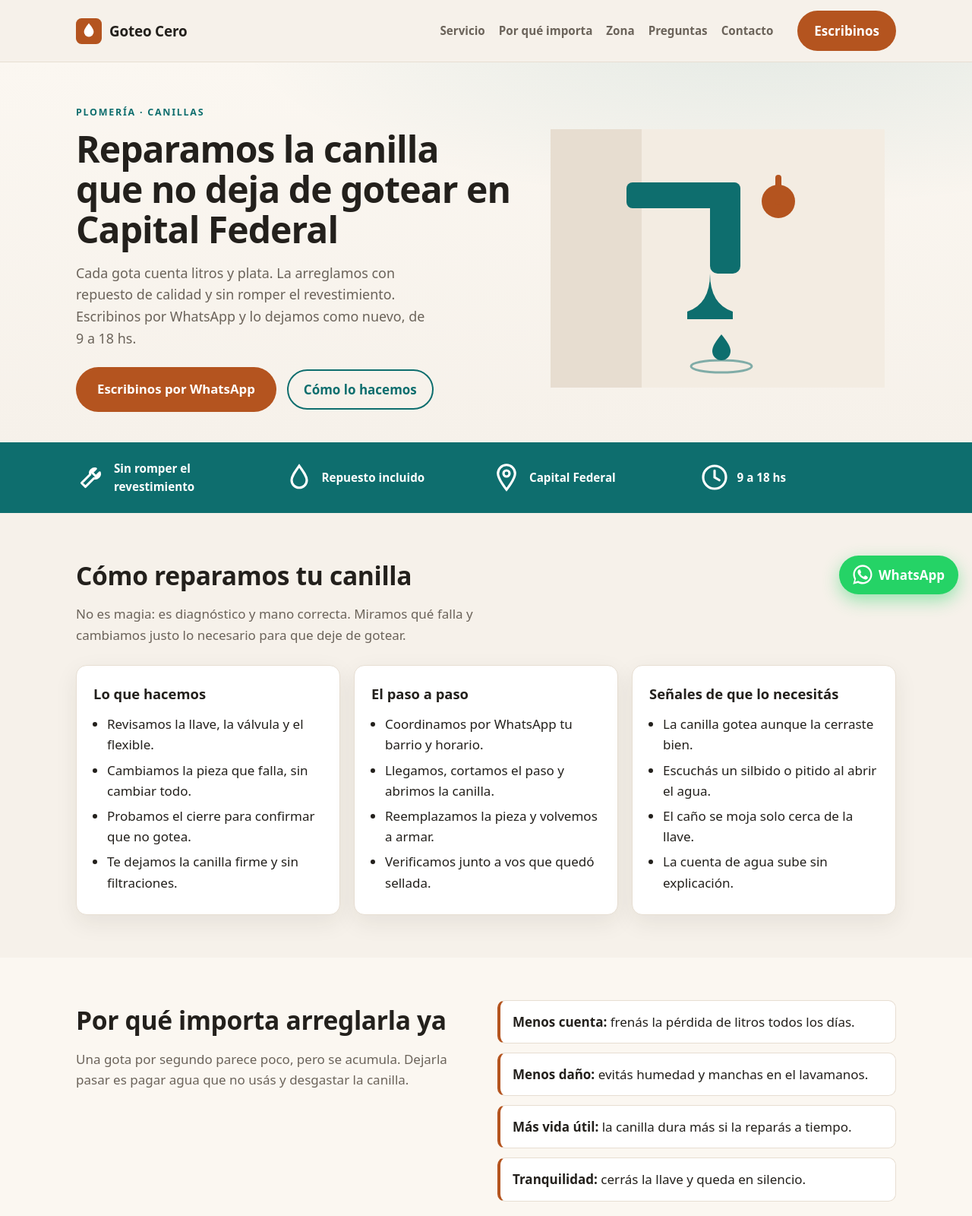
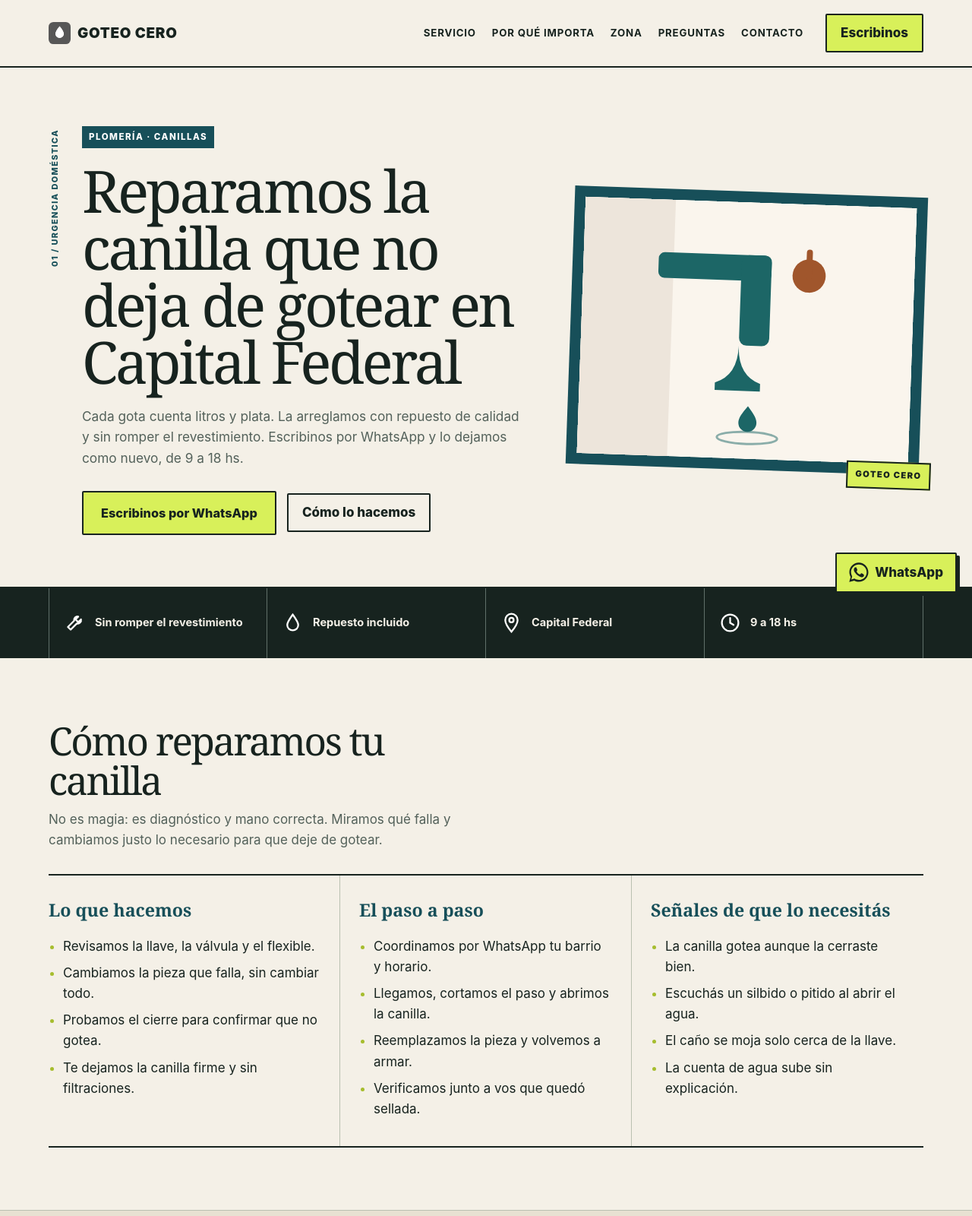
Before and after one commit to TuWebEnTresDias/sitio-plomeria-reparar-canilla-goteante, a plain HTML site: page index.html in a window 1280 px wide. Shown: the top 1600 px of the page at 76% size. Drawn offline with Linux system fonts and the light colour scheme.

Commit message:
Rediseño visual de styles.css: modernización y reducción de CSS redundante

```diff
--- a/styles.css
+++ b/styles.css
@@ -1,321 +1,150 @@
-/* ===========================================================
-   Goteo Cero — micro-sitio #2 (canilla goteante, CABA)
-   Estilos artesanales, paleta terracota/teal sobre crema.
-   Sin frameworks ni recursos de terceros.
-   =========================================================== */
+/* Goteo Cero — identidad editorial / taller: tinta, lima y papel */
+:root {
+  --paper: #f4f0e7;
+  --paper-deep: #e8e1d2;
+  --surface: #fffdf7;
+  --ink: #17231f;
+  --muted: #53615a;
+  --accent: #d8f05a;
+  --accent-dark: #a6bd2e;
+  --blue: #174f59;
+  --line: #b9c0b1;
+  --maxw: 1160px;
+  font-family: Inter, ui-sans-serif, system-ui, -apple-system, "Segoe UI", sans-serif;
+}
+* { box-sizing: border-box; }
+html { scroll-behavior: smooth; }
+body { margin: 0; background: var(--paper); color: var(--ink); line-height: 1.6; font-size: 17px; }
+.container { width: min(var(--maxw), 90%); margin: 0 auto; }
+img { max-width: 100%; height: auto; }
+a { color: var(--blue); }
 
-:root {
-  --bg: #f6f1ea;
-  --surface: #ffffff;
-  --ink: #23201c;
-  --muted: #6b635a;
-  --brand: #b4541f;
-  --brand-dark: #8f3f15;
-  --teal: #0e6e6e;
-  --line: #e7ded2;
-  --radius: 14px;
-  --maxw: 1080px;
-  --shadow: 0 10px 30px rgba(35, 32, 28, 0.08);
-  font-family: system-ui, -apple-system, "Segoe UI", Roboto, sans-serif;
-}
+/* Header: banda liviana, marca tipográfica y navegación subrayada */
+.site-header { position: sticky; top: 0; z-index: 20; background: var(--paper); border-bottom: 2px solid var(--ink); }
+.header-inner { display: flex; align-items: center; gap: 24px; padding: 18px 0; }
+.brand { display: inline-flex; align-items: center; gap: 9px; color: var(--ink); text-decoration: none; font-weight: 900; font-size: 1.18rem; letter-spacing: .04em; text-transform: uppercase; }
+.brand-mark { width: 29px; height: 29px; filter: grayscale(1) contrast(1.5); }
+.nav { margin-left: auto; display: flex; gap: 21px; flex-wrap: wrap; }
+.nav a { color: var(--ink); text-decoration: none; font-weight: 750; font-size: .83rem; text-transform: uppercase; letter-spacing: .06em; }
+.nav a:hover, .footer-nav a:hover { color: var(--blue); text-decoration: underline; text-underline-offset: 4px; }
 
-* { box-sizing: border-box; }
+/* Buttons deliberately rectangular: no pill language from the reference site */
+.btn { display: inline-block; border: 2px solid var(--ink); border-radius: 2px; padding: 10px 18px; font-weight: 850; text-decoration: none; cursor: pointer; transition: transform .15s ease, box-shadow .15s ease, background .15s ease; }
+.btn:hover { transform: translate(-3px, -3px); box-shadow: 4px 4px 0 var(--ink); }
+.btn:active { transform: translate(0, 0); box-shadow: none; }
+.btn-cta { background: var(--accent); color: var(--ink); }
+.btn-cta:hover { background: var(--accent-dark); }
+.btn-ghost { background: transparent; color: var(--ink); }
+.btn-ghost:hover { background: var(--surface); }
+.btn-lg { padding: 14px 23px; font-size: 1.02rem; }
+.header-cta { margin-left: 5px; }
 
-html { scroll-behavior: smooth; }
+/* Hero: composición asimétrica de portada, con índice lateral */
+.hero { padding: 76px 0 68px; background: var(--paper); border-bottom: 2px solid var(--ink); }
+.hero-grid { display: grid; grid-template-columns: minmax(0, 1.15fr) minmax(280px, .85fr); gap: 58px; align-items: center; }
+.hero-copy { position: relative; padding-left: 44px; }
+.hero-copy::before { content: "01 / urgencia doméstica"; position: absolute; left: 0; top: 5px; writing-mode: vertical-rl; transform: rotate(180deg); color: var(--blue); font-size: .68rem; font-weight: 850; letter-spacing: .13em; text-transform: uppercase; }
+.eyebrow { display: inline-block; margin: 0 0 18px; padding: 5px 9px; background: var(--blue); color: #fff; font-size: .72rem; font-weight: 850; letter-spacing: .13em; text-transform: uppercase; }
+.hero h1, .section-title { font-family: Georgia, "Times New Roman", serif; font-weight: 500; letter-spacing: -.045em; }
+.hero h1 { max-width: 720px; margin: 0 0 20px; font-size: clamp(2.55rem, 6vw, 5.15rem); line-height: .98; }
+.hero-sub { max-width: 55ch; margin: 0 0 29px; color: var(--muted); font-size: 1.08rem; }
+.hero-actions { display: flex; gap: 14px; flex-wrap: wrap; align-items: center; }
+.hero-art { position: relative; padding: 14px; background: var(--blue); transform: rotate(2deg); }
+.hero-art::after { content: "GOTEO CERO"; position: absolute; right: -16px; bottom: -19px; padding: 7px 10px; background: var(--accent); border: 2px solid var(--ink); color: var(--ink); font-size: .7rem; font-weight: 900; letter-spacing: .12em; }
+.hero-art img { display: block; width: 100%; filter: saturate(.72) contrast(1.08); }
 
-body {
-  margin: 0;
-  background: var(--bg);
-  color: var(--ink);
-  line-height: 1.6;
-  font-size: 17px;
-}
+/* Trust as a numbered strip, not four equal cards */
+.trust { background: var(--ink); color: var(--paper); }
+.trust-grid { display: grid; grid-template-columns: repeat(4, 1fr); }
+.trust-item { min-height: 92px; display: flex; align-items: center; gap: 12px; padding: 17px 19px; border-right: 1px solid #607069; font-size: .91rem; font-weight: 750; }
+.trust-item:first-child { border-left: 1px solid #607069; }
+.trust-item img { width: 29px; height: 29px; filter: grayscale(1) brightness(0) invert(1); }
 
-.container { width: min(var(--maxw), 92%); margin: 0 auto; }
+/* Sections: generous whitespace, rules, and editorial labels */
+.section { padding: 82px 0; }
+.section-alt { background: var(--paper-deep); border-top: 1px solid var(--line); border-bottom: 1px solid var(--line); }
+.section-title { max-width: 18ch; margin: 0 0 13px; font-size: clamp(2rem, 4vw, 3.35rem); line-height: 1.02; }
+.section-lead { max-width: 57ch; margin: 0 0 31px; color: var(--muted); }
+.cards { display: grid; grid-template-columns: repeat(3, 1fr); gap: 0; border-top: 2px solid var(--ink); border-bottom: 2px solid var(--ink); }
+.card { background: transparent; border: 0; border-right: 1px solid var(--line); border-radius: 0; padding: 27px 25px 27px 0; box-shadow: none; }
+.card + .card { padding-left: 25px; }
+.card:last-child { border-right: 0; }
+.card h3 { margin: 0 0 15px; color: var(--blue); font-family: Georgia, "Times New Roman", serif; font-size: 1.45rem; font-weight: 600; }
+.card ul { margin: 0; padding-left: 19px; }
+.card li { margin: 8px 0; }
+.card li::marker { color: var(--accent-dark); }
 
-img { max-width: 100%; height: auto; }
+.ahorro-grid, .cobertura-grid { display: grid; grid-template-columns: .9fr 1.1fr; gap: 75px; align-items: start; }
+.ahorro-list { list-style: none; margin: 0; padding: 0; border-top: 2px solid var(--ink); }
+.ahorro-list li { padding: 17px 0; border-bottom: 1px solid var(--line); }
+.ahorro-list strong { display: inline-block; min-width: 145px; color: var(--blue); font-family: Georgia, "Times New Roman", serif; font-size: 1.2rem; }
+.zona-list { list-style: none; margin: 0; padding: 0; display: flex; flex-wrap: wrap; gap: 9px; }
+.zona-list li { padding: 8px 13px; border: 1px solid var(--ink); border-radius: 2px; background: var(--surface); font-weight: 700; }
 
-a { color: var(--teal); }
+.testimonios { border: 0; gap: 18px; }
+.testimonio { padding: 24px; border: 1px solid var(--ink); background: var(--surface); transform: rotate(-1deg); }
+.testimonio:nth-child(2) { transform: rotate(1.2deg); }
+.testimonio:nth-child(3) { transform: rotate(-.4deg); }
+.testimonio + .testimonio { padding-left: 24px; }
+.testimonio .quote { font-family: Georgia, "Times New Roman", serif; font-size: 1.13rem; }
+.testimonio .author { margin: 15px 0 0; color: var(--blue); font-weight: 800; }
+.avatar { border-radius: 0; border: 2px solid var(--ink); }
 
-/* ---------- Header ---------- */
-.site-header {
-  position: sticky;
-  top: 0;
-  z-index: 20;
-  background: rgba(246, 241, 234, 0.92);
-  backdrop-filter: blur(6px);
-  border-bottom: 1px solid var(--line);
-}
-.header-inner {
-  display: flex;
-  align-items: center;
-  gap: 18px;
-  padding: 14px 0;
-}
-.brand {
-  display: inline-flex;
-  align-items: center;
-  gap: 10px;
-  font-weight: 800;
-  font-size: 1.18rem;
-  color: var(--ink);
-  text-decoration: none;
-  letter-spacing: -0.01em;
-}
-.brand-mark { flex: none; }
-.nav {
-  margin-left: auto;
-  display: flex;
-  gap: 18px;
-  flex-wrap: wrap;
-}
-.nav a {
-  color: var(--muted);
-  text-decoration: none;
-  font-weight: 600;
-  font-size: 0.95rem;
-}
-.nav a:hover { color: var(--brand); }
+.faq { display: grid; gap: 0; max-width: 880px; border-top: 2px solid var(--ink); }
+.faq details { background: transparent; border: 0; border-bottom: 1px solid var(--line); border-radius: 0; padding: 0; }
+.faq summary { cursor: pointer; padding: 19px 0; list-style: none; font-family: Georgia, "Times New Roman", serif; font-size: 1.22rem; font-weight: 600; }
+.faq summary::-webkit-details-marker { display: none; }
+.faq summary::after { content: "↘"; float: right; color: var(--blue); font-family: sans-serif; font-size: 1.3rem; }
+.faq details[open] summary::after { content: "↗"; }
+.faq details p { max-width: 68ch; margin: 0 35px 19px 0; color: var(--muted); }
 
-/* ---------- Botones ---------- */
-.btn {
-  display: inline-block;
-  border-radius: 999px;
-  padding: 11px 20px;
-  font-weight: 700;
-  text-decoration: none;
-  border: 2px solid transparent;
-  cursor: pointer;
-  transition: transform 0.08s ease, background 0.15s ease;
-}
-.btn:active { transform: translateY(1px); }
-.btn-cta {
-  background: var(--brand);
-  color: #fff;
-}
-.btn-cta:hover { background: var(--brand-dark); }
-.btn-ghost {
-  background: transparent;
-  color: var(--teal);
-  border-color: var(--teal);
-}
-.btn-ghost:hover { background: var(--teal); color: #fff; }
-.btn-lg { padding: 14px 26px; font-size: 1.05rem; }
-.header-cta { margin-left: 14px; }
+.contacto-grid { display: grid; grid-template-columns: 1fr .8fr; gap: 80px; align-items: start; }
+.contacto-datos { list-style: none; padding: 0; margin: 25px 0 0; border-top: 2px solid var(--ink); }
+.contacto-datos li { padding: 12px 0; border-bottom: 1px solid var(--line); }
+.form { background: var(--surface); border: 2px solid var(--ink); border-radius: 0; padding: 27px; box-shadow: 9px 9px 0 var(--accent); display: grid; gap: 16px; }
+.field { display: grid; gap: 6px; }
+.field label { font-size: .87rem; font-weight: 800; text-transform: uppercase; letter-spacing: .05em; }
+.field input, .field textarea { width: 100%; font: inherit; padding: 11px 12px; border: 0; border-bottom: 2px solid var(--ink); border-radius: 0; background: #f1eee5; color: var(--ink); }
+.field input:focus, .field textarea:focus { outline: 3px solid var(--accent); outline-offset: 2px; border-color: var(--blue); }
+.form-note { color: #8d2d22; font-weight: 750; margin: 0; }
 
-/* ---------- Hero ---------- */
-.hero {
-  padding: 56px 0 40px;
-  background:
-    radial-gradient(1200px 400px at 80% -10%, rgba(14, 110, 110, 0.10), transparent 60%),
-    linear-gradient(180deg, #fbf7f1, var(--bg));
-}
-.hero-grid {
-  display: grid;
-  grid-template-columns: 1.1fr 0.9fr;
-  gap: 36px;
-  align-items: center;
-}
-.eyebrow {
-  text-transform: uppercase;
-  letter-spacing: 0.14em;
-  font-size: 0.78rem;
-  font-weight: 700;
-  color: var(--teal);
-  margin: 0 0 12px;
-}
-.hero h1 {
-  font-size: clamp(1.9rem, 4.4vw, 3rem);
-  line-height: 1.1;
-  margin: 0 0 16px;
-  letter-spacing: -0.02em;
-}
-.hero-sub { font-size: 1.12rem; color: var(--muted); margin: 0 0 24px; max-width: 46ch; }
-.hero-actions { display: flex; gap: 14px; flex-wrap: wrap; align-items: center; }
-.hero-art { display: flex; justify-content: center; }
+.site-footer { background: var(--blue); color: var(--paper); padding: 45px 0; }
+.footer-grid { display: grid; grid-template-columns: 1fr auto 1.3fr; gap: 35px; align-items: start; }
+.footer-brand { margin: 0 0 6px; font-family: Georgia, "Times New Roman", serif; font-size: 1.45rem; }
+.footer-nap { margin: 0; color: #d5ddd2; font-size: .92rem; }
+.footer-nav { display: grid; gap: 6px; }
+.footer-nav a { color: var(--paper); text-decoration: none; font-weight: 700; }
+.footer-disclaimer { margin: 0; color: #d5ddd2; font-size: .83rem; }
+.wa-float { position: fixed; right: 20px; bottom: 20px; z-index: 30; display: inline-flex; align-items: center; gap: 8px; background: var(--accent); color: var(--ink); border: 2px solid var(--ink); text-decoration: none; font-weight: 850; padding: 11px 16px; border-radius: 2px; box-shadow: 4px 4px 0 var(--ink); }
+.wa-float:hover { background: var(--accent-dark); }
 
-/* ---------- Trust bar ---------- */
-.trust {
-  background: var(--teal);
-  color: #fff;
-}
-.trust-grid {
-  display: grid;
-  grid-template-columns: repeat(4, 1fr);
-  gap: 14px;
-  padding: 22px 0;
-}
-.trust-item {
-  display: flex;
-  align-items: center;
-  gap: 10px;
-  font-weight: 600;
-  font-size: 0.95rem;
-}
-.trust-item img { filter: brightness(0) invert(1); }
-
-/* ---------- Secciones ---------- */
-.section { padding: 56px 0; }
-.section-alt { background: #fbf7f1; }
-.section-title {
-  font-size: clamp(1.5rem, 3vw, 2.1rem);
-  margin: 0 0 10px;
-  letter-spacing: -0.01em;
-}
-.section-lead { color: var(--muted); max-width: 60ch; margin: 0 0 26px; }
-
-.cards {
-  display: grid;
-  grid-template-columns: repeat(3, 1fr);
-  gap: 18px;
-}
-.card {
-  background: var(--surface);
-  border: 1px solid var(--line);
-  border-radius: var(--radius);
-  padding: 22px;
-  box-shadow: var(--shadow);
-}
-.card h3 { margin: 0 0 12px; font-size: 1.15rem; }
-.card ul { margin: 0; padding-left: 18px; }
-.card li { margin: 6px 0; }
-
-/* ---------- Ahorro ---------- */
-.ahorro-grid {
-  display: grid;
-  grid-template-columns: 1fr 1fr;
-  gap: 30px;
-  align-items: start;
-}
-.ahorro-list { list-style: none; margin: 0; padding: 0; display: grid; gap: 12px; }
-.ahorro-list li {
-  background: var(--surface);
-  border: 1px solid var(--line);
-  border-left: 4px solid var(--brand);
-  border-radius: 10px;
-  padding: 14px 16px;
-}
-
-/* ---------- Cobertura ---------- */
-.cobertura-grid {
-  display: grid;
-  grid-template-columns: 1fr 1fr;
-  gap: 30px;
-  align-items: start;
-}
-.zona-list {
-  list-style: none;
-  margin: 0; padding: 0;
-  display: grid;
-  grid-template-columns: repeat(2, 1fr);
-  gap: 10px;
-}
-.zona-list li {
-  background: var(--surface);
-  border: 1px solid var(--line);
-  border-radius: 10px;
-  padding: 10px 14px;
-  font-weight: 600;
-}
-
-/* ---------- Testimonios ---------- */
-.testimonios { grid-template-columns: repeat(3, 1fr); }
-.testimonio .quote { font-style: italic; }
-.testimonio .author { font-weight: 700; color: var(--brand-dark); margin: 10px 0 0; }
-.avatar { border-radius: 50%; }
-
-/* ---------- FAQ ---------- */
-.faq { display: grid; gap: 12px; max-width: 820px; }
-.faq details {
-  background: var(--surface);
-  border: 1px solid var(--line);
-  border-radius: 12px;
-  padding: 4px 18px;
-}
-.faq summary {
-  cursor: pointer;
-  font-weight: 700;
-  padding: 14px 0;
-  list-style: none;
-}
-.faq summary::-webkit-details-marker { display: none; }
-.faq summary::after { content: "+"; float: right; color: var(--teal); font-size: 1.3rem; line-height: 1; }
-.faq details[open] summary::after { content: "–"; }
-.faq details p { margin: 0 0 16px; color: var(--muted); }
-
-/* ---------- Contacto ---------- */
-.contacto-grid {
-  display: grid;
-  grid-template-columns: 1fr 1fr;
-  gap: 32px;
-  align-items: start;
-}
-.contacto-datos { list-style: none; padding: 0; margin: 16px 0 0; display: grid; gap: 8px; }
-.contacto-datos li { background: var(--surface); border: 1px solid var(--line); border-radius: 10px; padding: 10px 14px; }
-.form {
-  background: var(--surface);
-  border: 1px solid var(--line);
-  border-radius: var(--radius);
-  padding: 22px;
-  box-shadow: var(--shadow);
-  display: grid;
-  gap: 14px;
-}
-.field { display: grid; gap: 6px; }
-.field label { font-weight: 600; font-size: 0.92rem; }
-.field input, .field textarea {
-  font: inherit;
-  padding: 11px 13px;
-  border: 1px solid var(--line);
-  border-radius: 10px;
-  background: #fffdf9;
-  color: var(--ink);
-}
-.field input:focus, .field textarea:focus {
-  outline: 2px solid var(--teal);
-  outline-offset: 1px;
-  border-color: var(--teal);
-}
-.form-note { color: var(--brand-dark); font-weight: 600; margin: 0; }
-
-/* ---------- Footer ---------- */
-.site-footer { background: #2a2620; color: #efe7dc; padding: 36px 0; }
-.footer-grid { display: grid; gap: 18px; }
-.footer-brand { font-weight: 800; font-size: 1.1rem; margin: 0 0 6px; }
-.footer-nap { margin: 0; color: #cfc4b6; font-size: 0.95rem; }
-.footer-nav { display: flex; gap: 16px; flex-wrap: wrap; }
-.footer-nav a { color: #efe7dc; text-decoration: none; font-weight: 600; }
-.footer-nav a:hover { color: #fff; }
-.footer-disclaimer { font-size: 0.85rem; color: #b9ad9d; margin: 0; }
-
-/* ---------- WhatsApp flotante ---------- */
-.wa-float {
-  position: fixed;
-  right: 18px;
-  bottom: 18px;
-  z-index: 30;
-  display: inline-flex;
-  align-items: center;
-  gap: 8px;
-  background: #25D366;
-  color: #fff;
-  text-decoration: none;
-  font-weight: 700;
-  padding: 12px 18px;
-  border-radius: 999px;
-  box-shadow: 0 8px 22px rgba(37, 211, 102, 0.45);
-}
-.wa-float:hover { background: #1ebe5d; }
-
-/* ---------- Responsive ---------- */
 @media (max-width: 860px) {
-  .hero-grid, .ahorro-grid, .cobertura-grid, .contacto-grid { grid-template-columns: 1fr; }
+  .hero-grid, .ahorro-grid, .cobertura-grid, .contacto-grid { grid-template-columns: 1fr; gap: 38px; }
+  .hero h1 { max-width: 14ch; }
+  .hero-art { max-width: 560px; }
   .cards, .testimonios { grid-template-columns: 1fr; }
+  .card, .card + .card { padding: 22px 0; border-right: 0; border-bottom: 1px solid var(--line); }
+  .card:last-child { border-bottom: 0; }
+  .testimonio, .testimonio + .testimonio { padding: 23px; }
   .trust-grid { grid-template-columns: repeat(2, 1fr); }
+  .footer-grid { grid-template-columns: 1fr 1fr; }
+  .footer-disclaimer { grid-column: 1 / -1; }
   .nav { display: none; }
   .header-cta { margin-left: auto; }
 }
 @media (max-width: 480px) {
+  .hero { padding-top: 48px; }
+  .hero-copy { padding-left: 29px; }
+  .hero-copy::before { font-size: .57rem; }
+  .hero-actions .btn { width: 100%; text-align: center; }
   .trust-grid { grid-template-columns: 1fr; }
-  .zona-list { grid-template-columns: 1fr; }
+  .trust-item { min-height: 65px; border-left: 1px solid #607069; }
+  .section { padding: 60px 0; }
+  .footer-grid { grid-template-columns: 1fr; }
+  .footer-disclaimer { grid-column: auto; }
+  .wa-float { right: 12px; bottom: 12px; }
 }
+@media (prefers-reduced-motion: reduce) {
+  html { scroll-behavior: auto; }
+  .btn, .hero-art, .testimonio { transition: none; transform: none; }
+}
```
